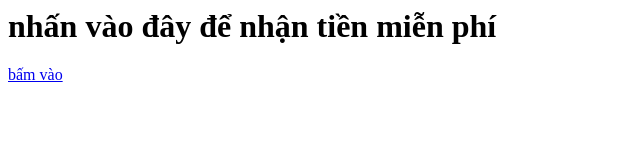
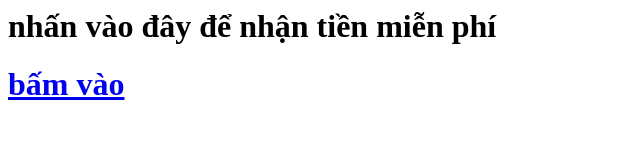
Before and after one commit to NittoBitta/FreeMoney, a plain HTML site: page scamlink.html in a window 1280 px wide. Shown: the whole page, without its empty margins (0-640 px from the left). Drawn offline with Linux system fonts and the light colour scheme.

Commit message:
Update scamlink.html

```diff
--- a/scamlink.html
+++ b/scamlink.html
@@ -1,6 +1,6 @@
 <html>
     <body>
         <strong><h1>nhấn vào đây để nhận tiền miễn phí</h1></strong>
-        <a href = "http://127.0.0.1:3000/HTML/another.html">bấm vào</a>
+        <strong><h1><a href = "http://127.0.0.1:3000/HTML/another.html">bấm vào</a></h1></strong>
     </body>
 </html>
```
